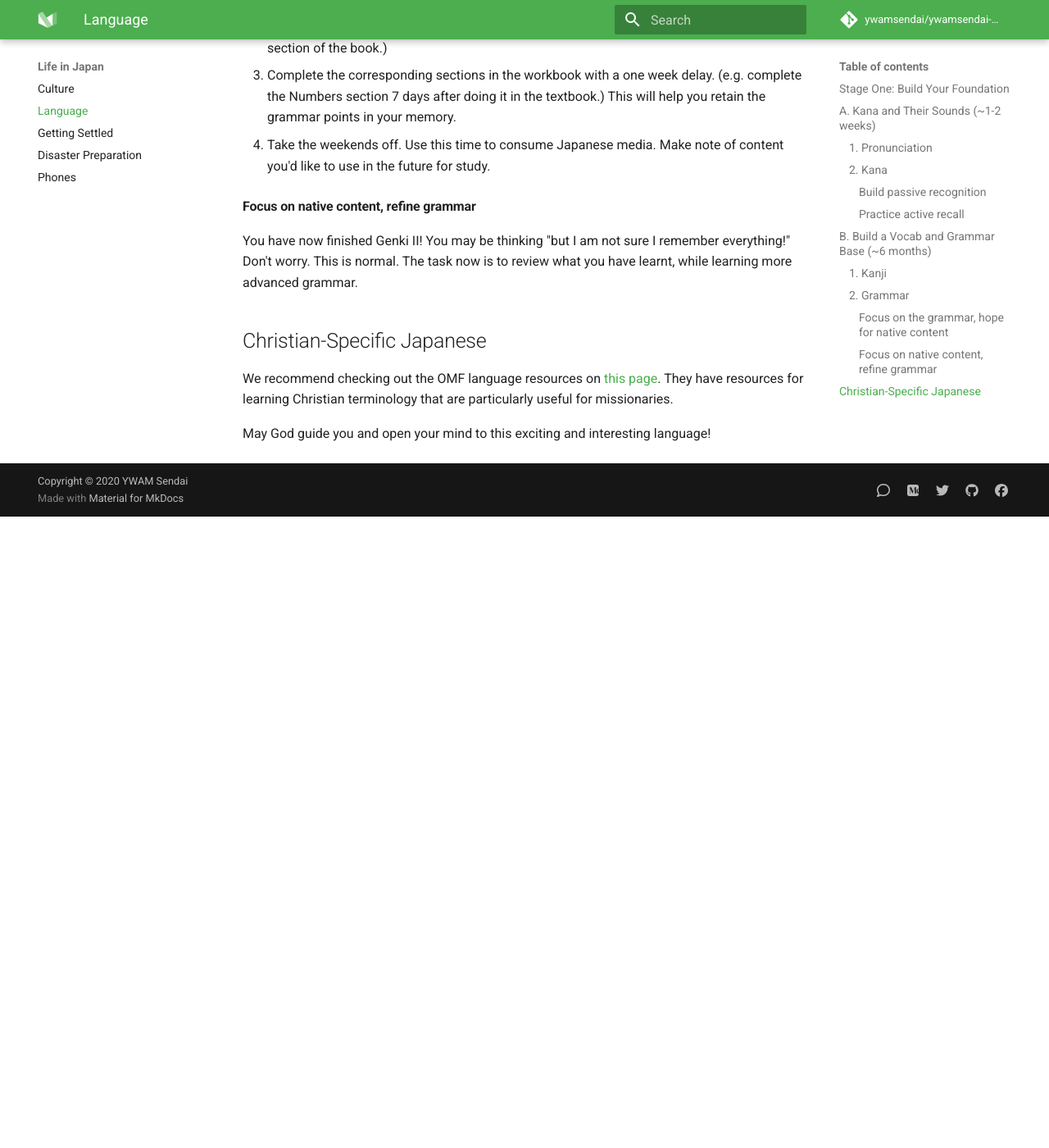
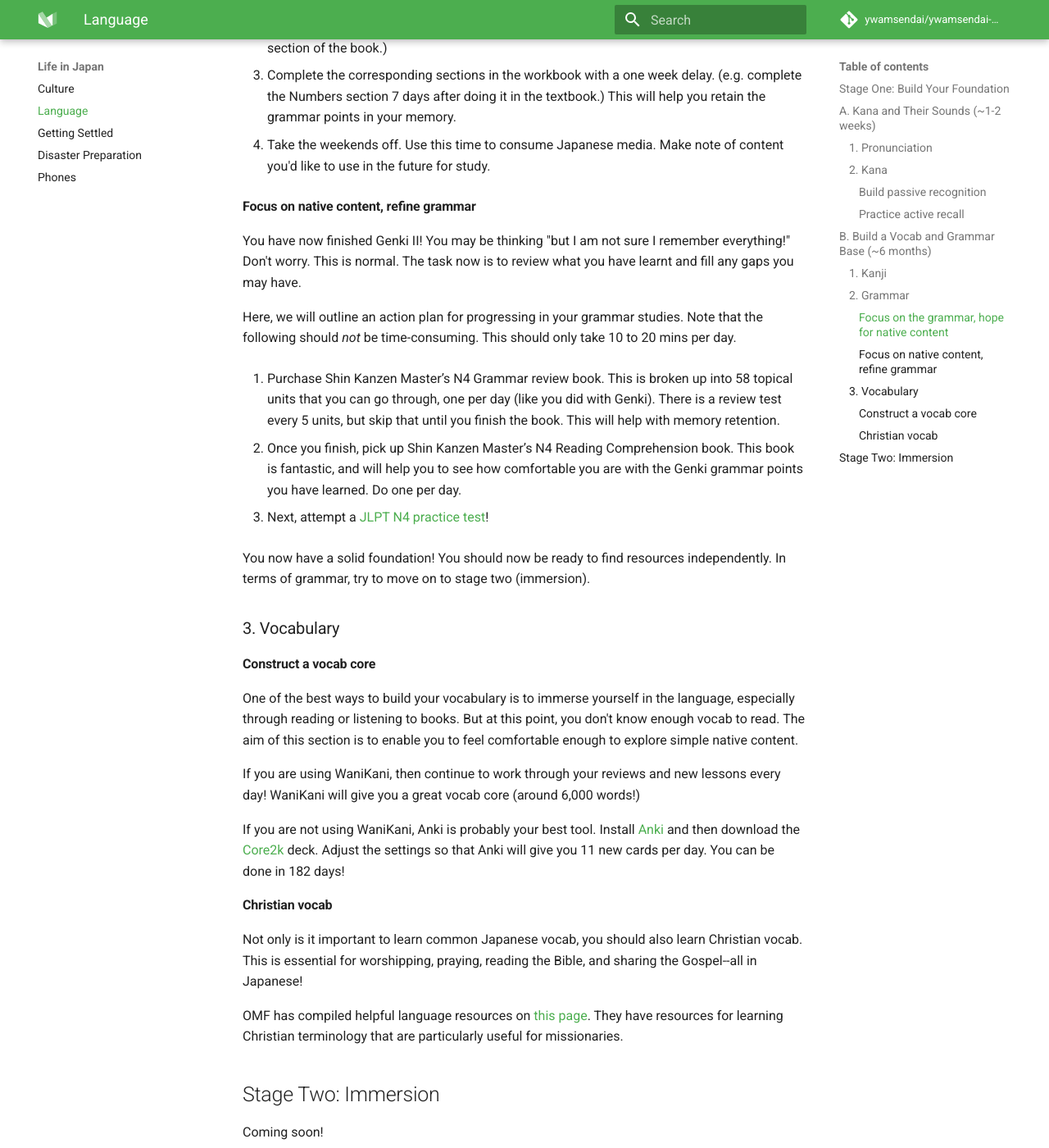
Before and after one commit to ywamsendai/ywamsendai-wiki, an MkDocs documentation site: the page built from docs/lifeinjapan/language.md, in a window 1280 px wide and 1400 px high, scrolled down 4667 px. Shown: the whole window at 82% size. Built offline with MkDocs 1.6.1 and Material for MkDocs 9.7.7, drawn with Linux system fonts in a browser that asks for light colours; comment, search, counter and statistics services are not loaded; before the commit the page ends 5297 px from its top, so only the background shows below that.

Commit message:
added content to vocab section

```diff
--- a/docs/lifeinjapan/language.md
+++ b/docs/lifeinjapan/language.md
@@ -115,14 +115,34 @@
 
 #### Focus on native content, refine grammar
 
-You have now finished Genki II! You may be thinking "but I am not sure I remember everything!" Don't worry. This is normal. The task now is to review what you have learnt, while learning more advanced grammar.
+You have now finished Genki II! You may be thinking "but I am not sure I remember everything!" Don't worry. This is normal. The task now is to review what you have learnt and fill any gaps you may have.
 
+Here, we will outline an action plan for progressing in your grammar studies. Note that the following should *not* be time-consuming. This should only take 10 to 20 mins per day.
 
+1. Purchase Shin Kanzen Master’s N4 Grammar review book. This is broken up into 58 topical units that you can go through, one per day (like you did with Genki). There is a review test every 5 units, but skip that until you finish the book. This will help with memory retention.
 
+2. Once you finish, pick up Shin Kanzen Master’s N4 Reading Comprehension book. This book is fantastic, and will help you to see how comfortable you are with the Genki grammar points you have learned. Do one per day.
 
-## Christian-Specific Japanese
+3. Next, attempt a [JLPT N4 practice test](https://www.jlpt.jp/e/samples/sampleindex.html)!
 
-We recommend checking out the OMF language resources on [this page](https://omf.org/asia/japan/resources/japanese-language/). They have resources for learning Christian terminology that are particularly useful for missionaries.
+You now have a solid foundation! You should now be ready to find resources independently. In terms of grammar, try to move on to stage two (immersion).
 
+### 3. Vocabulary
 
-May God guide you and open your mind to this exciting and interesting language!
+#### Construct a vocab core
+
+One of the best ways to build your vocabulary is to immerse yourself in the language, especially through reading or listening to books. But at this point, you don't know enough vocab to read. The aim of this section is to enable you to feel comfortable enough to explore simple native content.
+
+If you are using WaniKani, then continue to work through your reviews and new lessons every day! WaniKani will give you a great vocab core (around 6,000 words!)
+
+If you are not using WaniKani, Anki is probably your best tool. Install [Anki](https://www.youtube.com/watch?v=Ih67nqyLEkg) and then download the [Core2k](https://ankiweb.net/shared/info/2141233552) deck. Adjust the settings so that Anki will give you 11 new cards per day. You can be done in 182 days!
+
+#### Christian vocab
+
+Not only is it important to learn common Japanese vocab, you should also learn Christian vocab. This is essential for worshipping, praying, reading the Bible, and sharing the Gospel--all in Japanese!
+
+OMF has compiled helpful language resources on [this page](https://omf.org/asia/japan/resources/japanese-language/). They have resources for learning Christian terminology that are particularly useful for missionaries.
+
+## Stage Two: Immersion
+
+Coming soon!
```
